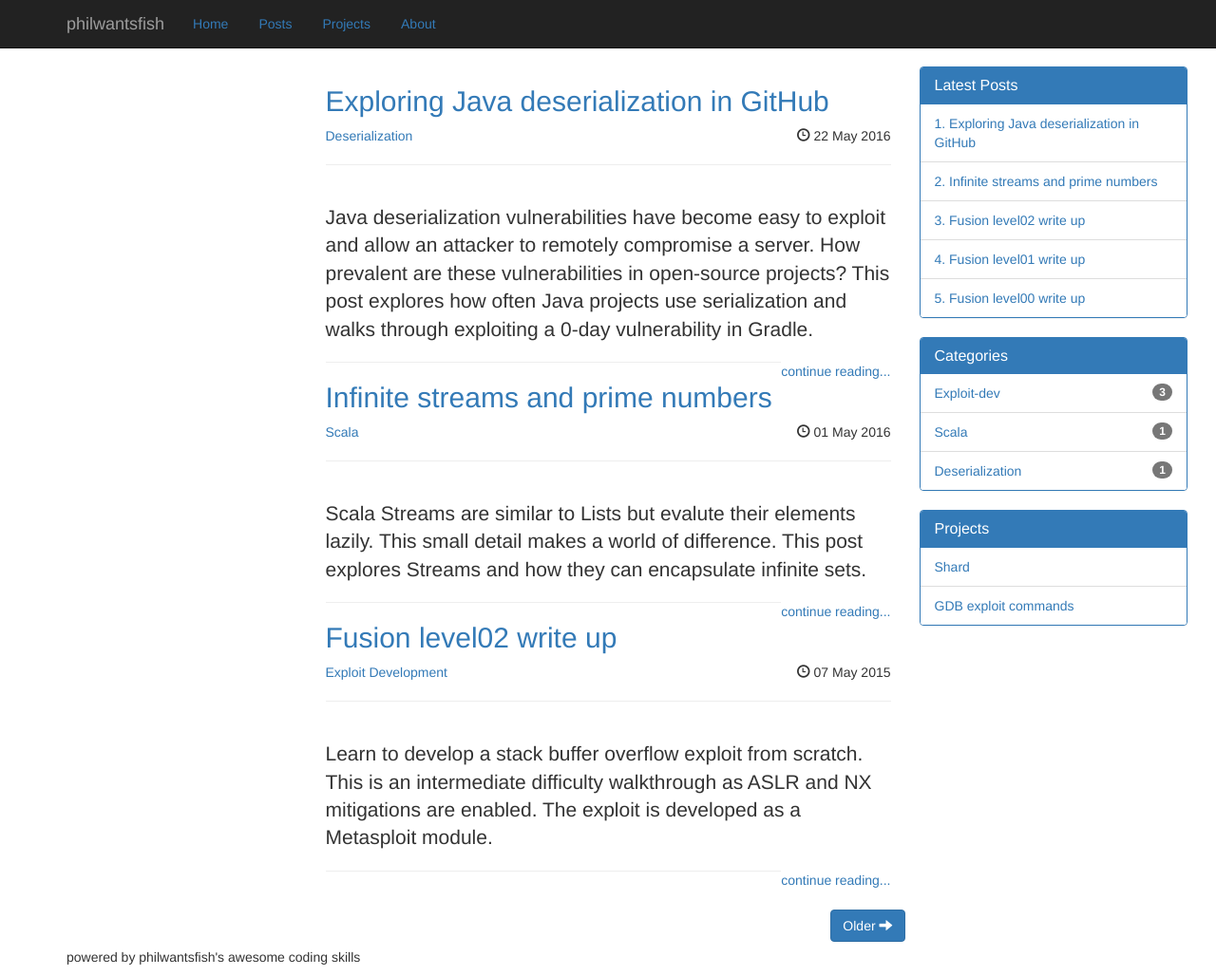
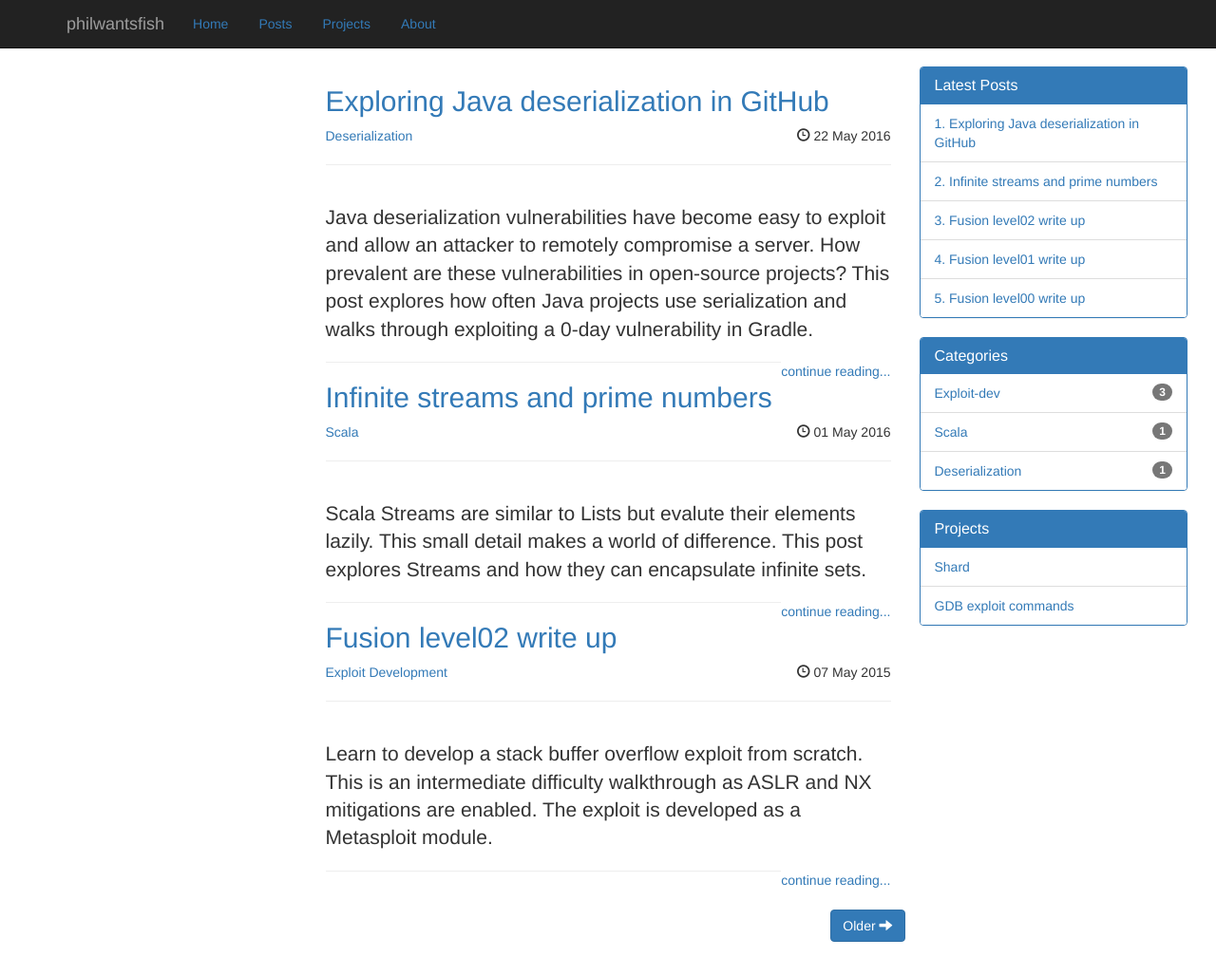
Before and after one commit to philwantsfish/philwantsfish.github.io, a Jekyll site: the page built from index.html, in a window 1280 px wide and 1028 px high. Shown: the whole window at 95% size. Built offline with Jekyll 4.4.1, drawn with Linux system fonts in a browser that asks for light colours; the list of posts is cut into pages by our own code.

Commit message:
Changing footer / about sections

```diff
--- a/_includes/footer.html
+++ b/_includes/footer.html
@@ -1,6 +1,6 @@
 <div class="container">
   <div class="footer">
-    <p>powered by philwantsfish's awesome coding skills</p>
+    <p></p>
   </div>
 </div>
 
```
Also changed, not shown: _pages/about.md (+1 -1 lines).
